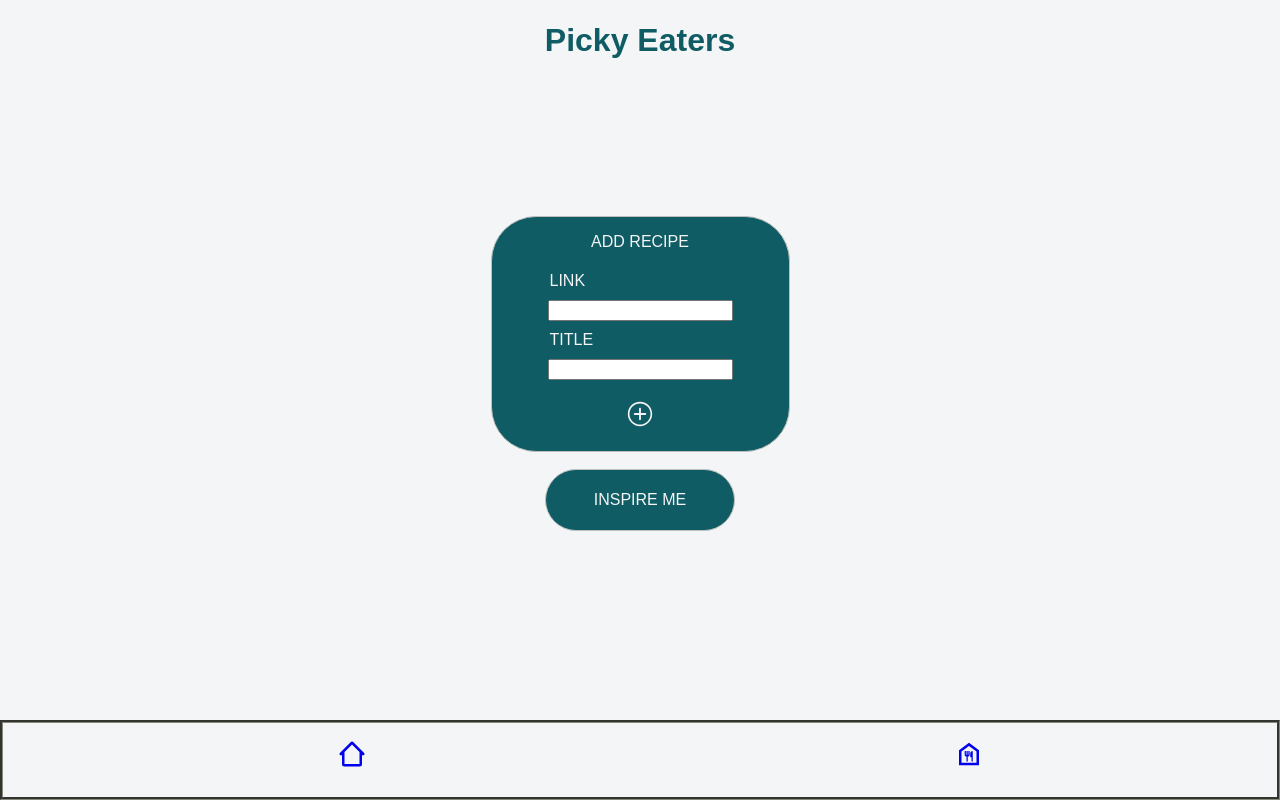
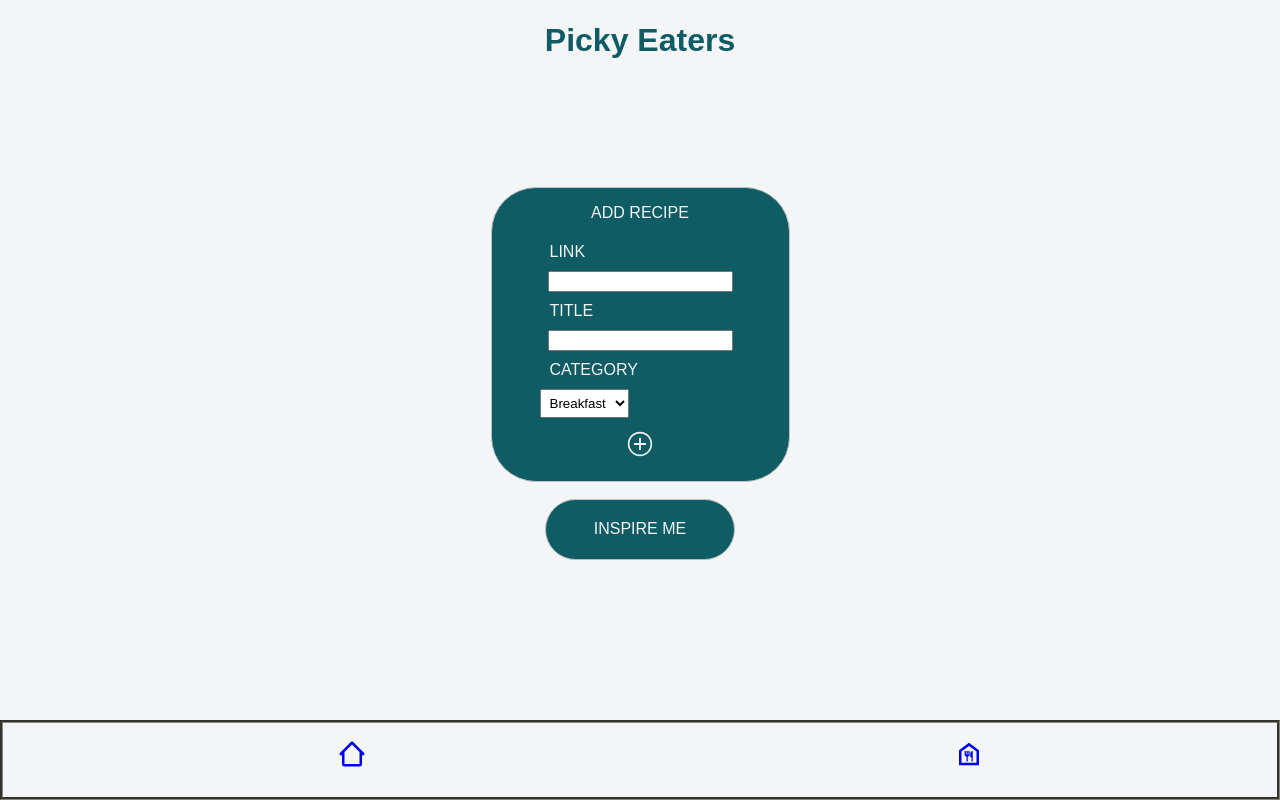
Before and after one commit to JanaDrieschner/capstone-picky-eaters, a Next.js app: page / in a window 1280 px wide. Built offline with nearby package versions, Linux system fonts and the light colour scheme.

Commit message:
create dropdown menu with categories

```diff
--- a/components/LinksHomepage/index.js
+++ b/components/LinksHomepage/index.js
@@ -9,6 +9,7 @@ export default function LinksHomepage() {
   const [userRecipes, setUserRecipes] = useState([]);
   const [link, setLink] = useState("");
   const [title, setTitle] = useState("");
+  const [category, setCategory] = useState("Breakfast");
   const router = useRouter();
 
   useEffect(() => {
@@ -28,16 +29,8 @@ export default function LinksHomepage() {
     localStorage.setItem("recipes", JSON.stringify(updatedRecipes));
     setLink("");
     setTitle("");
+    setCategory("Breakfast");
     router.push("/myrecipes");
-
-    /*setUserRecipes(updatedRecipes);
-    localStorage.setItem("recipes", JSON.stringify(updatedRecipes));
-    setLink("");
-    setTitle("");
-    router.push({
-      pathname: `/myrecipes/${updatedRecipes.length - 1}`,
-      query: { link: newRecipe.link },
-    });*/
   };
 
   const handleLinkChange = (event) => {
@@ -48,11 +41,14 @@ export default function LinksHomepage() {
     setTitle(event.target.value);
   };
 
+  const handleCategoryChange = (event) => {
+    setCategory(event.target.value);
+  };
+
   return (
     <>
       <StyledWrapper>
         <StyledForm onSubmit={handleSubmit}>
-
           <StyledTitle id="title-id" aria-labelledby="title-label">
             Add Recipe
           </StyledTitle>
@@ -60,7 +56,6 @@ export default function LinksHomepage() {
 
           <StyledInput
             id="link"
-
             type="text"
             name="link"
             value={link}
@@ -79,6 +74,22 @@ export default function LinksHomepage() {
             required
             maxLength="30"
           />
+          <StyledLabel htmlFor="category">Category</StyledLabel>
+          <StyledSelect
+            id="category"
+            value={category}
+            onChange={handleCategoryChange}
+          >
+            <option value="Breakfast">Breakfast</option>
+            <option value="Lunch">Lunch</option>
+            <option value="Dinner">Dinner</option>
+            <option value="Snack">Snack</option>
+            <option value="Drink">Drink</option>
+            <option value="Dessert">Dessert</option>
+            <option value="Holiday">Holiday</option>
+            <option value="Other">Other</option>
+          </StyledSelect>
+
           <StyledButton type="submit">
             <StyledIcon>
               <IoIosAddCircleOutline />
@@ -101,6 +112,16 @@ export default function LinksHomepage() {
     </>
   );
 }
+
+const StyledFilter = styled.div`
+  display: flex;
+  align-items: center;
+  margin-bottom: 20px;
+`;
+
+const StyledSelect = styled.select`
+  padding: 5px;
+`;
 
 const StyledWrapper = styled.section`
   display: flex;
@@ -136,7 +157,6 @@ text-decoration: none;
 
 `;
 
-
 const StyledLabel = styled.label`
   display: block;
   margin: 10px;
@@ -164,9 +184,6 @@ const StyledButton = styled.button`
 `;
 
 const StyledTitle = styled.h4`
-
-
-
   display: flex;
   align-items: center;
   justify-content: center;
```
